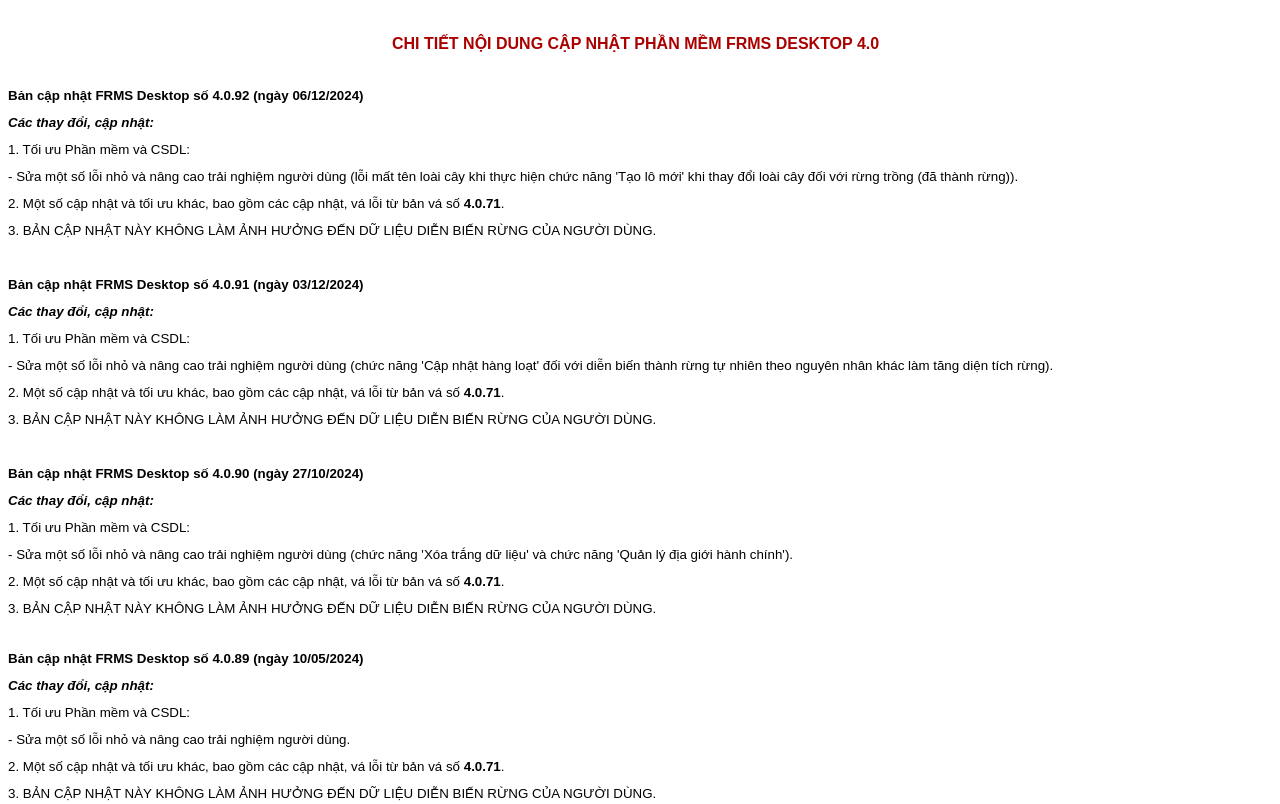
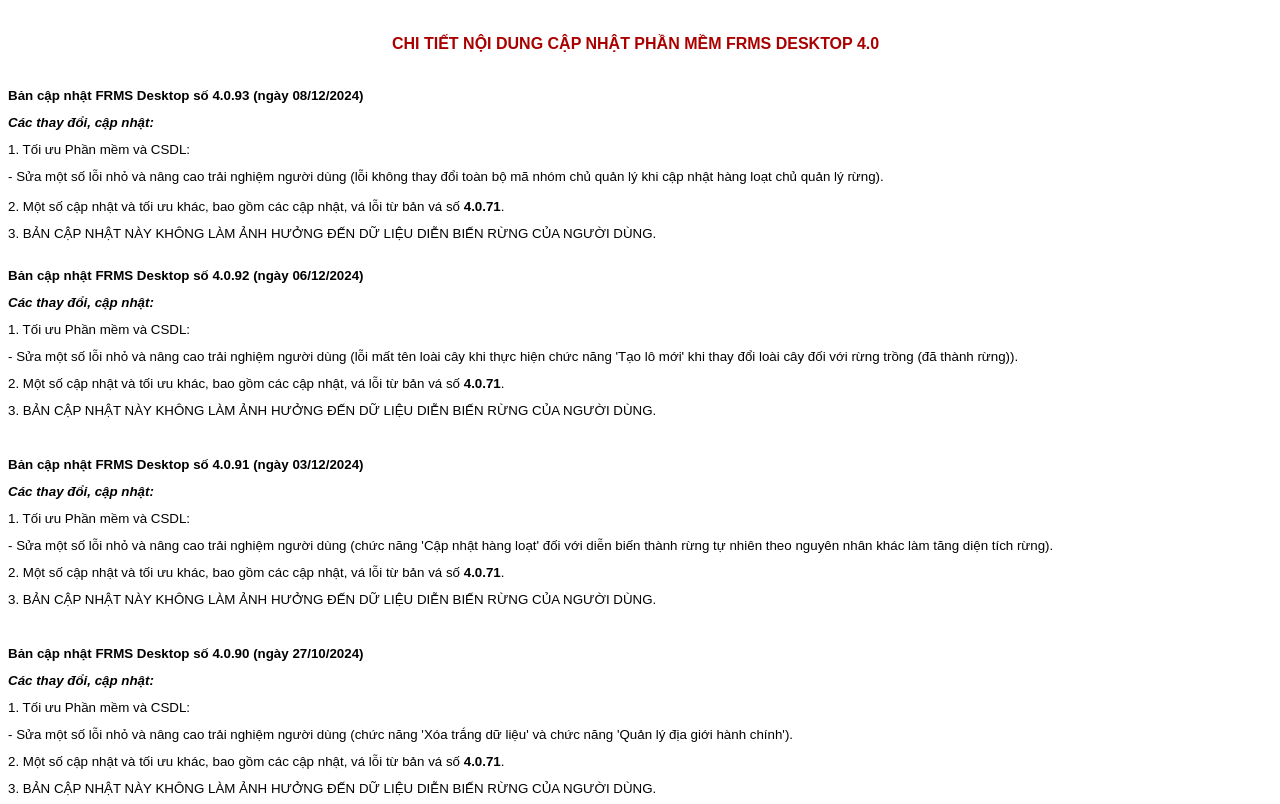
Before and after one commit to vnfrms/updates, a plain HTML site: page index.html in a window 1280 px wide. Shown: the top 804 px of the page. Drawn offline with Linux system fonts and the light colour scheme.

Commit message:
Update index.html

```diff
--- a/index.html
+++ b/index.html
@@ -5,7 +5,15 @@ p, li { white-space: pre-wrap; }
 <p align="center" style="-qt-paragraph-type:empty; margin-top:12px; margin-bottom:12px; margin-left:0px; margin-right:0px; -qt-block-indent:0; text-indent:0px;"><br /></p>
 <p align="center" style=" margin-top:12px; margin-bottom:12px; margin-left:0px; margin-right:0px; -qt-block-indent:0; text-indent:0px;"><span style=" font-family:'Arial','sans-serif'; font-size:12pt; font-weight:600; color:#aa0000;">CHI TIẾT NỘI DUNG CẬP NHẬT PHẦN MỀM FRMS DESKTOP 4.0  </span></p>
 <p style="-qt-paragraph-type:empty; margin-top:12px; margin-bottom:12px; margin-left:0px; margin-right:0px; -qt-block-indent:0; text-indent:0px;"><br /></p>
-<p style=" margin-top:12px; margin-bottom:12px; margin-left:0px; margin-right:0px; -qt-block-indent:0; text-indent:0px;"><span style=" font-family:'Arial','sans-serif'; font-size:10pt; font-weight:600; color:#000000;">Bản cập nhật FRMS Desktop số 4.0.92 (ngày 06/12/2024)</span><span style=" color:#000000;"> </span></p>
+<p style=" margin-top:12px; margin-bottom:12px; margin-left:0px; margin-right:0px; -qt-block-indent:0; text-indent:0px;"><span style=" font-family:'Arial','sans-serif'; font-size:10pt; font-weight:600; color:#000000;">Bản cập nhật FRMS Desktop số 4.0.93 (ngày 08/12/2024) </span></p>
+<p style=" margin-top:0px; margin-bottom:0px; margin-left:0px; margin-right:0px; -qt-block-indent:0; text-indent:0px;"><span style=" font-family:'Arial','sans-serif'; font-size:10pt; font-weight:600; font-style:italic; color:#000000;">Các thay đổi, cập nhật: </span><span style=" color:#000000;">   </span></p>
+<p style=" margin-top:12px; margin-bottom:12px; margin-left:0px; margin-right:0px; -qt-block-indent:0; text-indent:0px;"><span style=" font-family:'Arial','sans-serif'; font-size:10pt; color:#000000;">1. Tối ưu Phần mềm và CSDL: </span></p>
+<p style=" margin-top:0px; margin-bottom:0px; margin-left:0px; margin-right:0px; -qt-block-indent:0; text-indent:0px;"><span style=" font-family:'Arial','sans-serif'; font-size:10pt; color:#000000;">- Sửa một số lỗi nhỏ và nâng cao trải nghiệm người dùng (lỗi không thay đổi toàn bộ mã nhóm chủ quản lý khi cập nhật hàng loạt chủ quản lý rừng).</span></p>
+<p style="-qt-paragraph-type:empty; margin-top:0px; margin-bottom:0px; margin-left:0px; margin-right:0px; -qt-block-indent:0; text-indent:0px; font-family:'Arial','sans-serif'; font-size:10pt; color:#000000;"><br /></p>
+<p style=" margin-top:0px; margin-bottom:0px; margin-left:0px; margin-right:0px; -qt-block-indent:0; text-indent:0px;"><span style=" font-family:'Arial','sans-serif'; font-size:10pt; color:#000000;">2. Một số cập nhật và tối ưu khác, bao gồm các cập nhật, vá lỗi từ bản vá số </span><span style=" font-family:'Arial','sans-serif'; font-size:10pt; font-weight:600; color:#000000;">4.0.71</span><span style=" font-family:'Arial','sans-serif'; font-size:10pt; color:#000000;">. </span></p>
+<p style=" margin-top:12px; margin-bottom:12px; margin-left:0px; margin-right:0px; -qt-block-indent:0; text-indent:0px;"><span style=" font-family:'Arial','sans-serif'; font-size:10pt; color:#000000;">3. BẢN CẬP NHẬT NÀY KHÔNG LÀM ẢNH HƯỞNG ĐẾN DỮ LIỆU DIỄN BIẾN RỪNG CỦA NGƯỜI DÙNG.</span></p>
+<p style="-qt-paragraph-type:empty; margin-top:0px; margin-bottom:0px; margin-left:0px; margin-right:0px; -qt-block-indent:0; text-indent:0px; font-family:'Arial','sans-serif'; font-size:10pt; font-weight:600; color:#000000;"><br /></p>
+<p style=" margin-top:0px; margin-bottom:0px; margin-left:0px; margin-right:0px; -qt-block-indent:0; text-indent:0px;"><span style=" font-family:'Arial','sans-serif'; font-size:10pt; font-weight:600; color:#000000;">Bản cập nhật FRMS Desktop số 4.0.92 (ngày 06/12/2024)</span><span style=" color:#000000;"> </span></p>
 <p style=" margin-top:12px; margin-bottom:12px; margin-left:0px; margin-right:0px; -qt-block-indent:0; text-indent:0px;"><span style=" font-family:'Arial','sans-serif'; font-size:10pt; font-weight:600; font-style:italic; color:#000000;">Các thay đổi, cập nhật: </span><span style=" color:#000000;">   </span></p>
 <p style=" margin-top:12px; margin-bottom:12px; margin-left:0px; margin-right:0px; -qt-block-indent:0; text-indent:0px;"><span style=" font-family:'Arial','sans-serif'; font-size:10pt; color:#000000;">1. Tối ưu Phần mềm và CSDL: </span></p>
 <p style=" margin-top:12px; margin-bottom:12px; margin-left:0px; margin-right:0px; -qt-block-indent:0; text-indent:0px;"><span style=" font-family:'Arial','sans-serif'; font-size:10pt; color:#000000;">- Sửa một số lỗi nhỏ và nâng cao trải nghiệm người dùng (lỗi mất tên loài cây khi thực hiện chức năng 'Tạo lô mới' khi thay đổi loài cây đối với rừng trồng (đã thành rừng)).</span></p>
```
